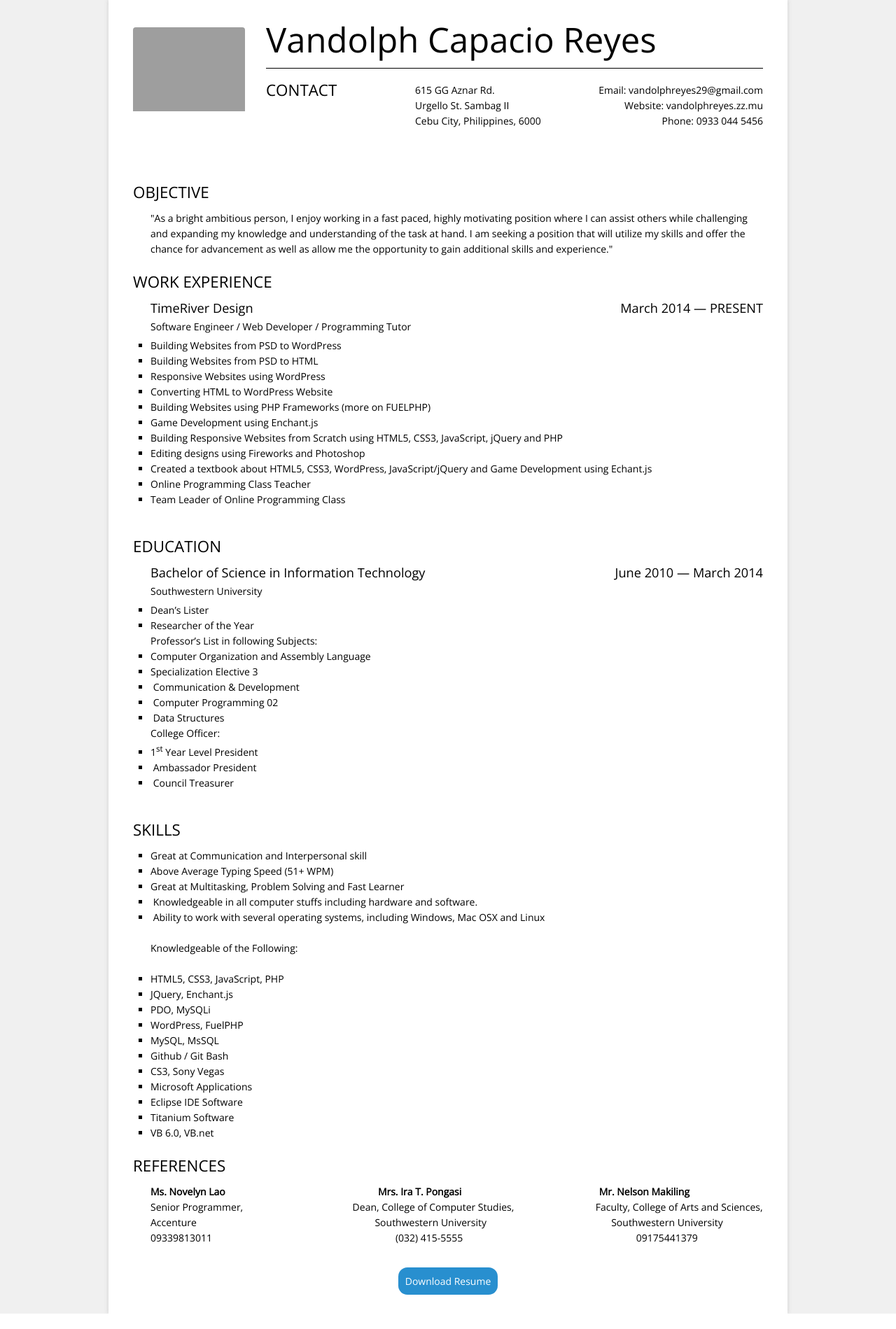
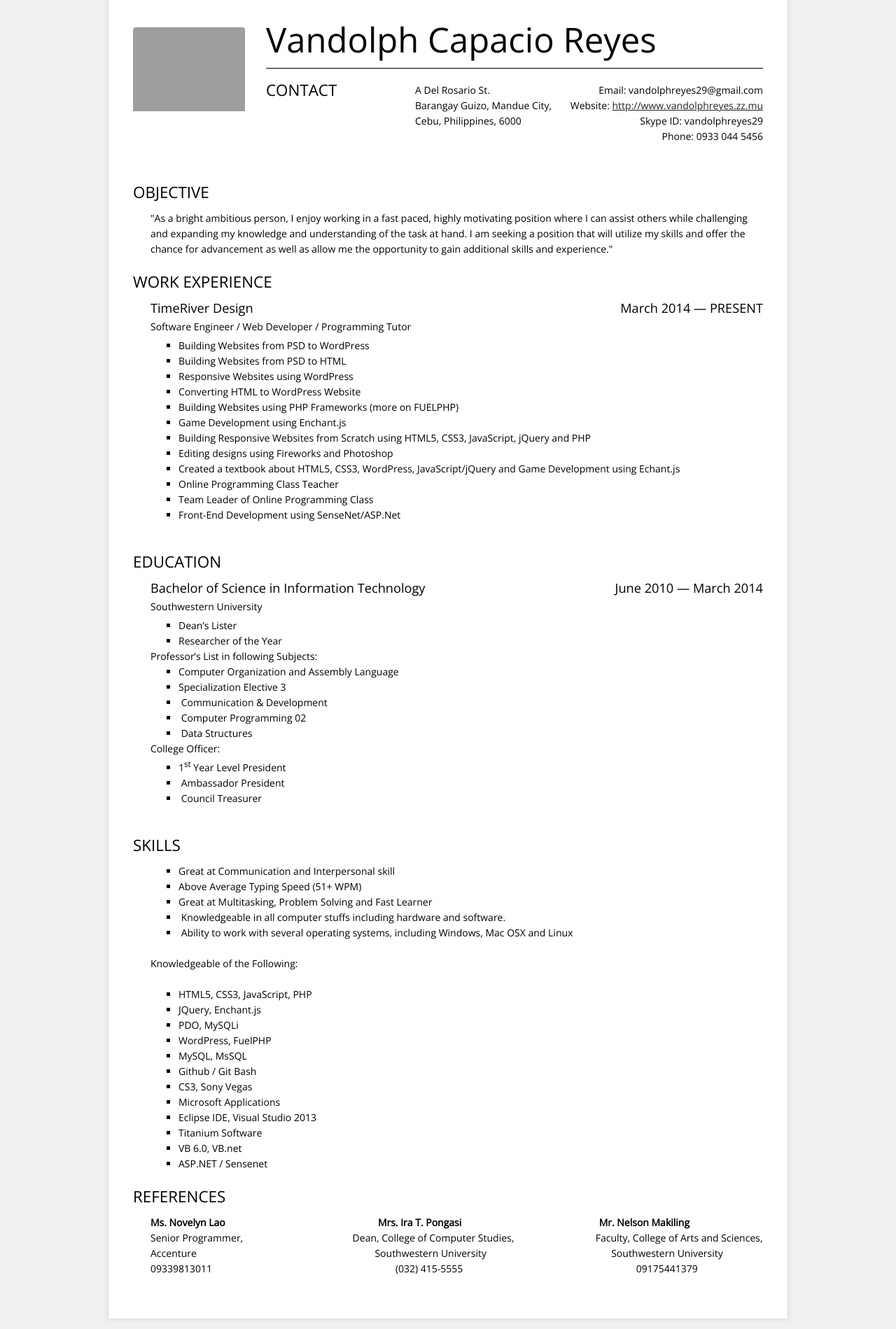
Before and after one commit to Trd-vandolph/vandolphreyes, a PHP site: page /resume/index.php in a window 1280 px wide. Shown: the whole page at 70% size. Before the commit the page ends 1877 px from the top, so only its background shows below. Run offline with PHP 8.4, Linux system fonts and the light colour scheme; grey boxes are pictures that could not be loaded.

Commit message:
[resume] update resume

```diff
--- a/resume/index.php
+++ b/resume/index.php
@@ -1,11 +1,10 @@
 <!DOCTYPE html>
 <html>
 <head>
-	<title>Vandolph Reyes</title>
+	<title>My CV</title>
 	<meta http-equiv="Content-Type" content="text/html; charset=utf-8" />
 	<meta http-equiv="Generator" content="CV Maker - https://cvmkr.com/" />
 	<link href="https://fonts.googleapis.com/css?family=Open+Sans:300&subset=latin,latin-ext" rel="stylesheet" type="text/css" />
-	<link href='../assets/css/common.css' rel='stylesheet' type='text/css'>
 	<style type="text/css">
 		body {
 			background: #f0f0f0;
@@ -218,12 +217,12 @@
 
 							<p class="address">
 					<span class="value">
-						615 GG Aznar Rd.<br />Urgello St. Sambag II<br />Cebu City, Philippines, 6000					</span>
+						A Del Rosario St.<br />Barangay Guizo, Mandue City,<br />Cebu, Philippines, 6000					</span>
 				</p>
 						<div class="r">
 									<p class="email"><span class="value">Email: vandolphreyes29@gmail.com</span></p>
 
-									<p class="website"><span class="value">Website: vandolphreyes.zz.mu</span></p>
+									<p class="website"><span class="value">Website: <a href="http://www.vandolphreyes.zz.mu" rel="nofollow">http://www.vandolphreyes.zz.mu</a> Skype ID: vandolphreyes29</span></p>
 
 									<p class="phone"><span class="value">Phone: 0933 044 5456</span></p>
 							</div>
@@ -258,7 +257,7 @@ additional skills and experience."</span>
 							</h3>
 							<span class="clear"> </span>
 							<span class="job_title">Software Engineer / Web Developer / Programming Tutor</span><span class="info"><ul><li>Building Websites from PSD to WordPress</li><li>Building Websites from PSD to HTML</li><li>Responsive Websites using WordPress</li><li>Converting HTML to WordPress Website</li><li>Building Websites using PHP Frameworks (more on FUELPHP)</li><li>Game Development using Enchant.js</li><li>Building Responsive Websites from Scratch
-using HTML5, CSS3, JavaScript, jQuery and PHP</li><li>Editing designs using Fireworks and Photoshop</li><li>Created a textbook about HTML5, CSS3, WordPress, JavaScript/jQuery and Game Development using Echant.js</li><li>Online Programming Class Teacher</li><li>Team Leader of Online Programming Class</li></ul></span><span class="clear"> </span>
+using HTML5, CSS3, JavaScript, jQuery and PHP</li><li>Editing designs using Fireworks and Photoshop</li><li>Created a textbook about HTML5, CSS3, WordPress, JavaScript/jQuery and Game Development using Echant.js</li><li>Online Programming Class Teacher</li><li>Team Leader of Online Programming Class</li><li>Front-End Development using SenseNet/ASP.Net</li></ul></span><span class="clear"> </span>
 							</div>
 						</div>
 			<div class="clear"> </div>
@@ -294,8 +293,7 @@ Treasurer</li></ul></span><span class="clear"> </span>
 Learner</li><li> Knowledgeable
 in all computer stuffs including hardware and software.</li><li> Ability to work with several operating
 systems, including Windows, Mac OSX and Linux</li></ul><br />Knowledgeable of the Following:<br /><br /><ul><li>HTML5, CSS3,
-JavaScript, PHP<br /></li><li>JQuery, Enchant.js</li><li>PDO, MySQLi</li><li>WordPress, FuelPHP</li><li>MySQL, MsSQL</li><li>Github / Git Bash</li><li>CS3, Sony Vegas</li><li>Microsoft Applications</li><li>Eclipse IDE
-Software</li><li>Titanium Software</li><li>VB 6.0, VB.net</li></ul></span>
+JavaScript, PHP<br /></li><li>JQuery, Enchant.js</li><li>PDO, MySQLi</li><li>WordPress, FuelPHP</li><li>MySQL, MsSQL</li><li>Github / Git Bash</li><li>CS3, Sony Vegas</li><li>Microsoft Applications</li><li>Eclipse IDE, Visual Studio 2013</li><li>Titanium Software</li><li>VB 6.0, VB.net</li><li>ASP.NET / Sensenet</li></ul></span>
 						</div>
 					</div>
 			<div class="clear"> </div>
@@ -313,11 +311,9 @@ University
 University<br />09339813011                                                                         (032) 415-5555                                                                    09175441379</span>
 						</div>
 					</div>
+			<div class="clear"> </div>
 		</div>
-	<div class="resume">
-		<a class="download" href="http://www.vandolphreyes.zz.mu/resume/download/vandolphreyesresume.pdf" download="vandolphreyesresume.pdf">Download Resume</a>
-	</div>
+
 </div>
-
 </body>
 </html>
```
Also changed, not shown: index.php (+7 -7 lines), 2 other files.
